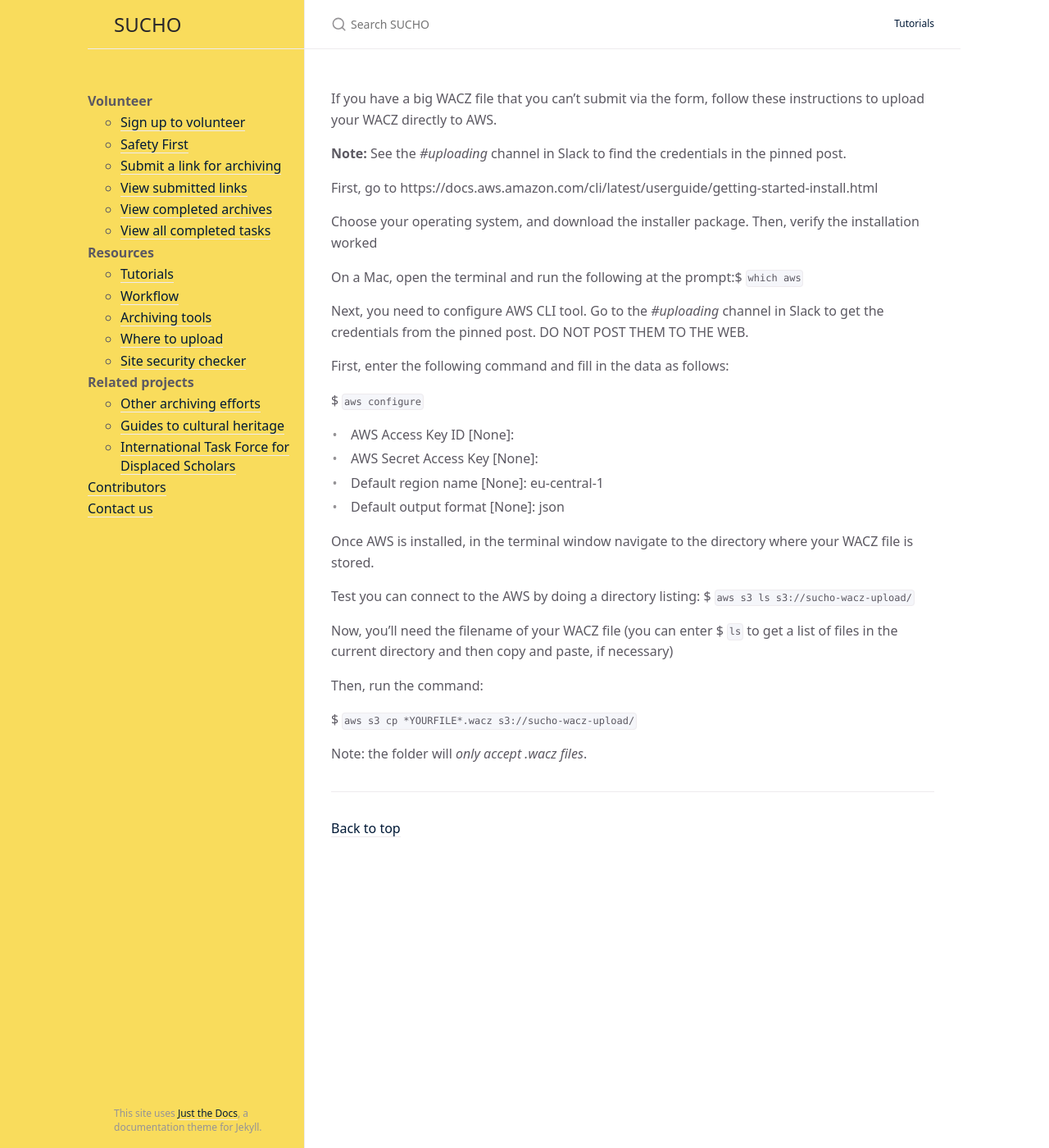
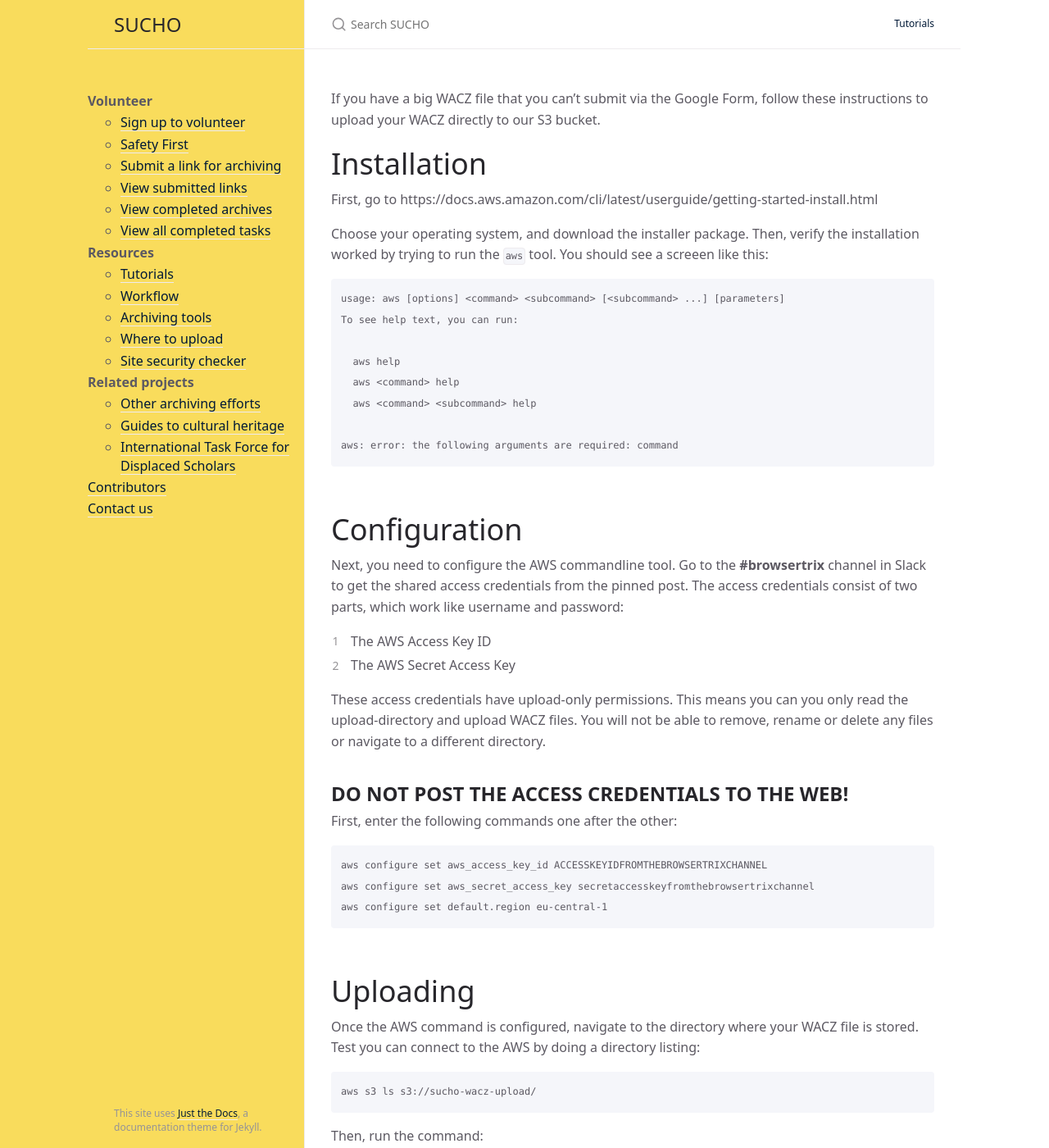
Before and after one commit to sucho-archiving/sucho-archiving.github.io, a Jekyll site: the page built from wacz-upload-aws.md, in a window 1280 px wide and 1400 px high. Shown: the whole window at 82% size. Built offline with Jekyll 4.4.1, drawn with Linux system fonts in a browser that asks for light colours; some of the changed text lies outside the part shown.

Commit message:
Rewrote WACZ Upload Tutorial

````diff
--- a/wacz-upload-aws.md
+++ b/wacz-upload-aws.md
@@ -4,36 +4,58 @@ permalink: wacz-upload-aws
 title: Uploading WACZ to AWS
 ---
 
-If you have a big WACZ file that you can't submit via the form, follow these instructions to upload your WACZ directly to AWS.
+If you have a big WACZ file that you can't submit via the Google Form, follow these instructions to upload your WACZ directly to our S3 bucket.
 
-**Note:** See the *#uploading* channel in Slack to find the credentials in the pinned post.
+# Installation
 
 First, go to https://docs.aws.amazon.com/cli/latest/userguide/getting-started-install.html
 
-Choose your operating system, and download the installer package. Then, verify the installation worked
+Choose your operating system, and download the installer package.
+Then, verify the installation worked by trying to run the `aws` tool.
+You should see a screeen like this:
+```
+usage: aws [options] <command> <subcommand> [<subcommand> ...] [parameters]
+To see help text, you can run:
 
-On a Mac, open the terminal and run the following at the prompt:$ `which aws`
+  aws help
+  aws <command> help
+  aws <command> <subcommand> help
 
-Next, you need to configure AWS CLI tool. Go to the *#uploading* channel in Slack to get the credentials from the pinned post. DO NOT POST THEM TO THE WEB.
+aws: error: the following arguments are required: command
+```
 
-First, enter the following command and fill in the data as follows:
+# Configuration
 
-$ `aws configure`
+Next, you need to configure the AWS commandline tool.
+Go to the **#browsertrix** channel in Slack to get the shared access credentials from the pinned post.
+The access credentials consist of two parts, which work like username and password:
+1. The AWS Access Key ID
+2. The AWS Secret Access Key
 
-- AWS Access Key ID [None]:
-- AWS Secret Access Key [None]:
-- Default region name [None]:  eu-central-1
-- Default output format [None]: json
+These access credentials have upload-only permissions. This means you can you only read the upload-directory and upload WACZ files.
+You will not be able to remove, rename or delete any files or navigate to a different directory.
 
-Once AWS is installed, in the terminal window navigate to the directory where your WACZ file is stored.
+## **DO NOT POST THE ACCESS CREDENTIALS TO THE WEB!**
 
+First, enter the following commands one after the other:
+
+```
+aws configure set aws_access_key_id ACCESSKEYIDFROMTHEBROWSERTRIXCHANNEL
+aws configure set aws_secret_access_key secretaccesskeyfromthebrowsertrixchannel
+aws configure set default.region eu-central-1
+```
+
+# Uploading
+
+Once the AWS command is configured, navigate to the directory where your WACZ file is stored.
 Test you can connect to the AWS by doing a directory listing:
-$ `aws s3 ls s3://sucho-wacz-upload/`
-
-Now, you'll need the filename of your WACZ file (you can enter $ `ls` to get a list of files in the current directory and then copy and paste, if necessary)
+```
+aws s3 ls s3://sucho-wacz-upload/
+```
 
 Then, run the command:
+```
+aws s3 cp yourfilename.wacz s3://sucho-wacz-upload/`
+```
 
-$ `aws s3 cp *YOURFILE*.wacz s3://sucho-wacz-upload/`
-
-Note: the folder will *only accept .wacz files*.
+The upload should start now and you should be able to see the progress.
````
